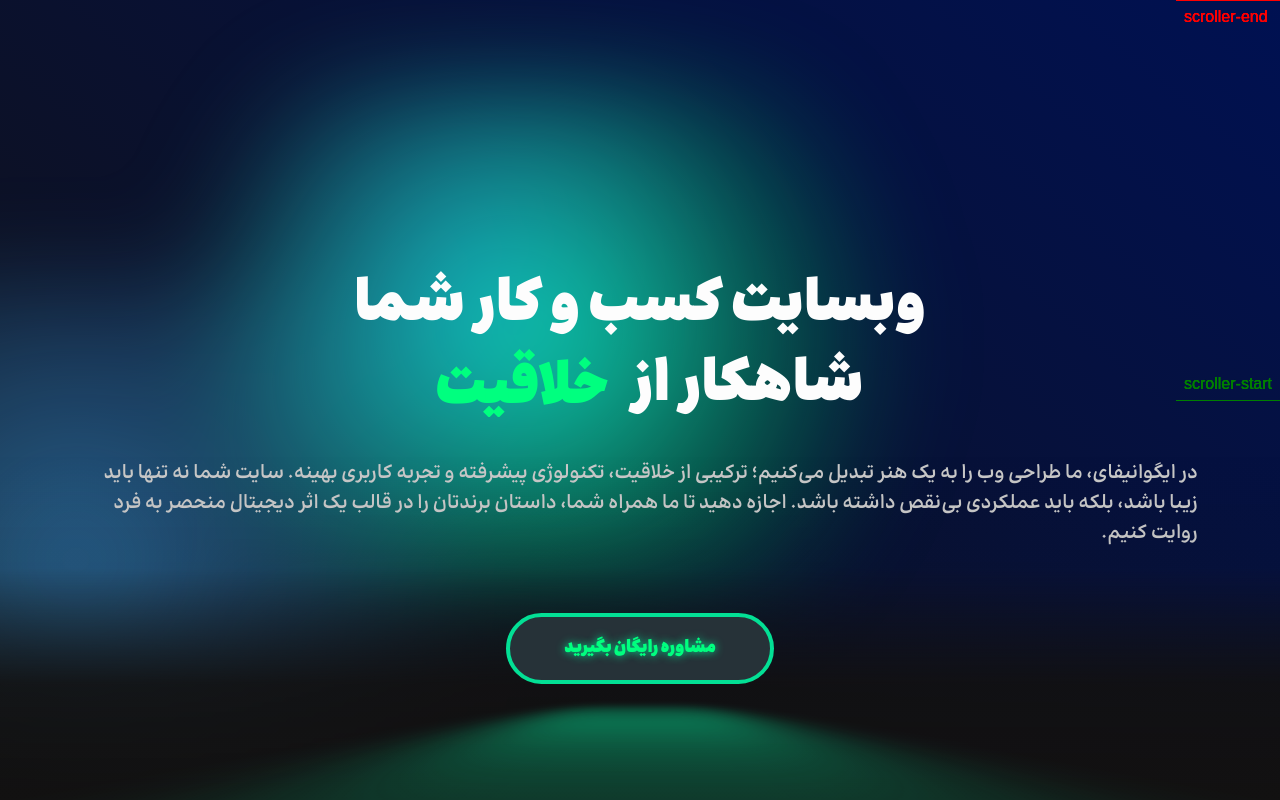
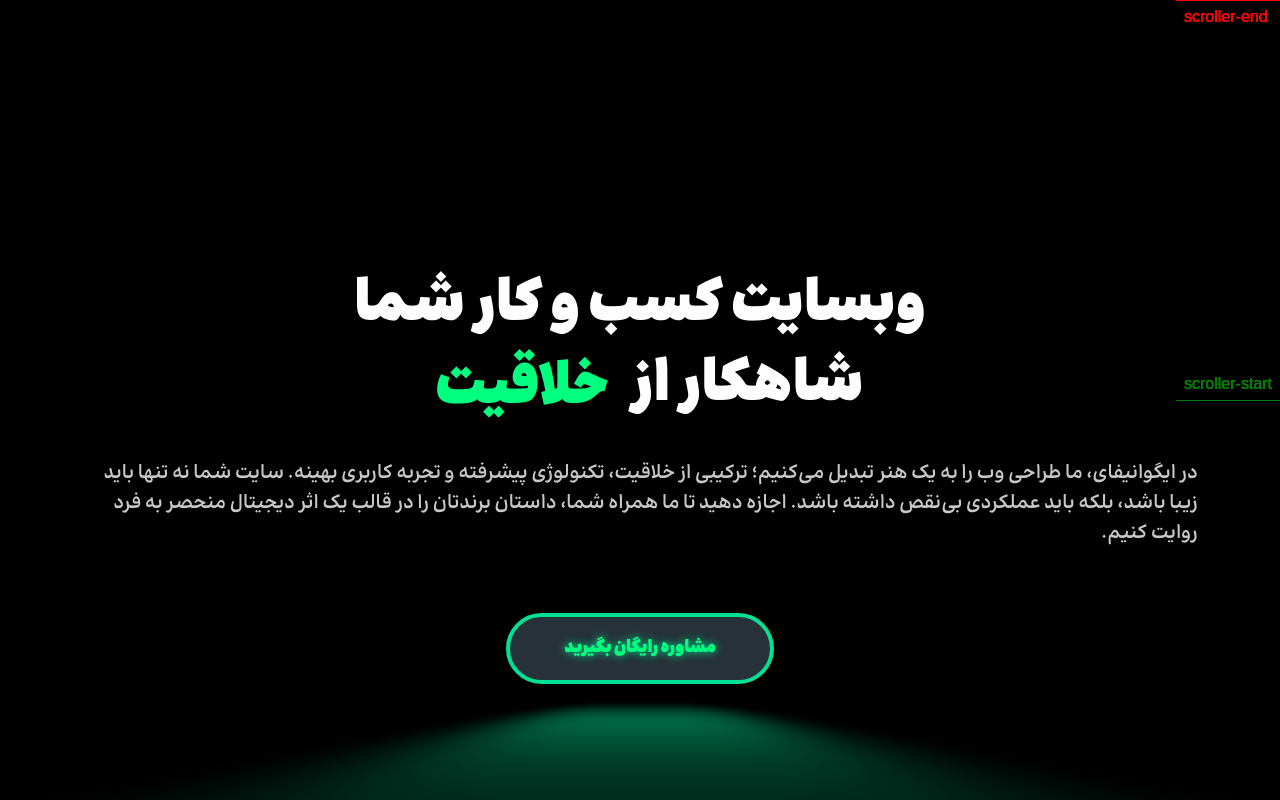
Before and after one commit to masezahedi/IGUANIFY, a plain HTML site: page index.html in a window 1280 px wide. Shown: the top 800 px of the page. Drawn offline with nearby package versions, Linux system fonts and the light colour scheme.

Commit message:
Update index.html

```diff
--- a/index.html
+++ b/index.html
@@ -14,9 +14,12 @@
   <header></header>
 
   <section class="hero-section IG-mb-section">
-    <div
+    <div class="mouse-glow-halo"></div>
+    <div class="custom-cursor-outer-circle"></div>
+    <div class="custom-cursor-inner-dot"></div>
+    <!-- <div
       style=" width: 100%; height: 350px; background-image: linear-gradient(0deg, #121111, #121111e8, #1211110a, #ffffff00); z-index: 5555555; position: absolute; bottom: 49px; ">
-    </div>
+    </div> -->
     <div class="container h-100">
       <div class="content h-100">
         <h1>
@@ -41,7 +44,7 @@
         <a href="#" class="hero-button">مشاوره رایگان بگیرید</a>
       </div>
     </div>
-    <div class="wrapper-background">
+    <div class="wrapper-background d-none" >
       <div class="gradient-bg">
         <svg xmlns="http://www.w3.org/2000/svg">
           <defs>
```
